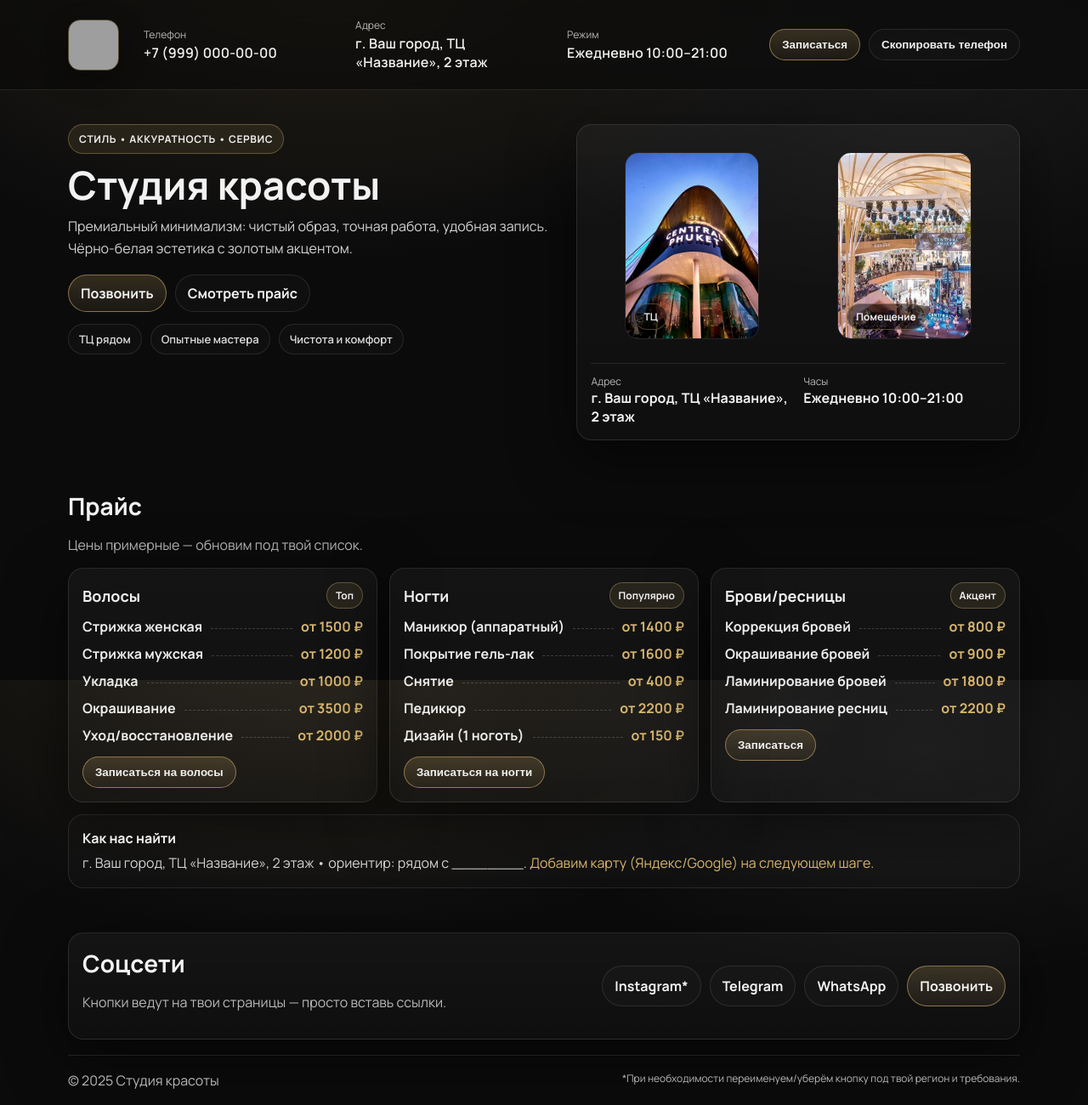
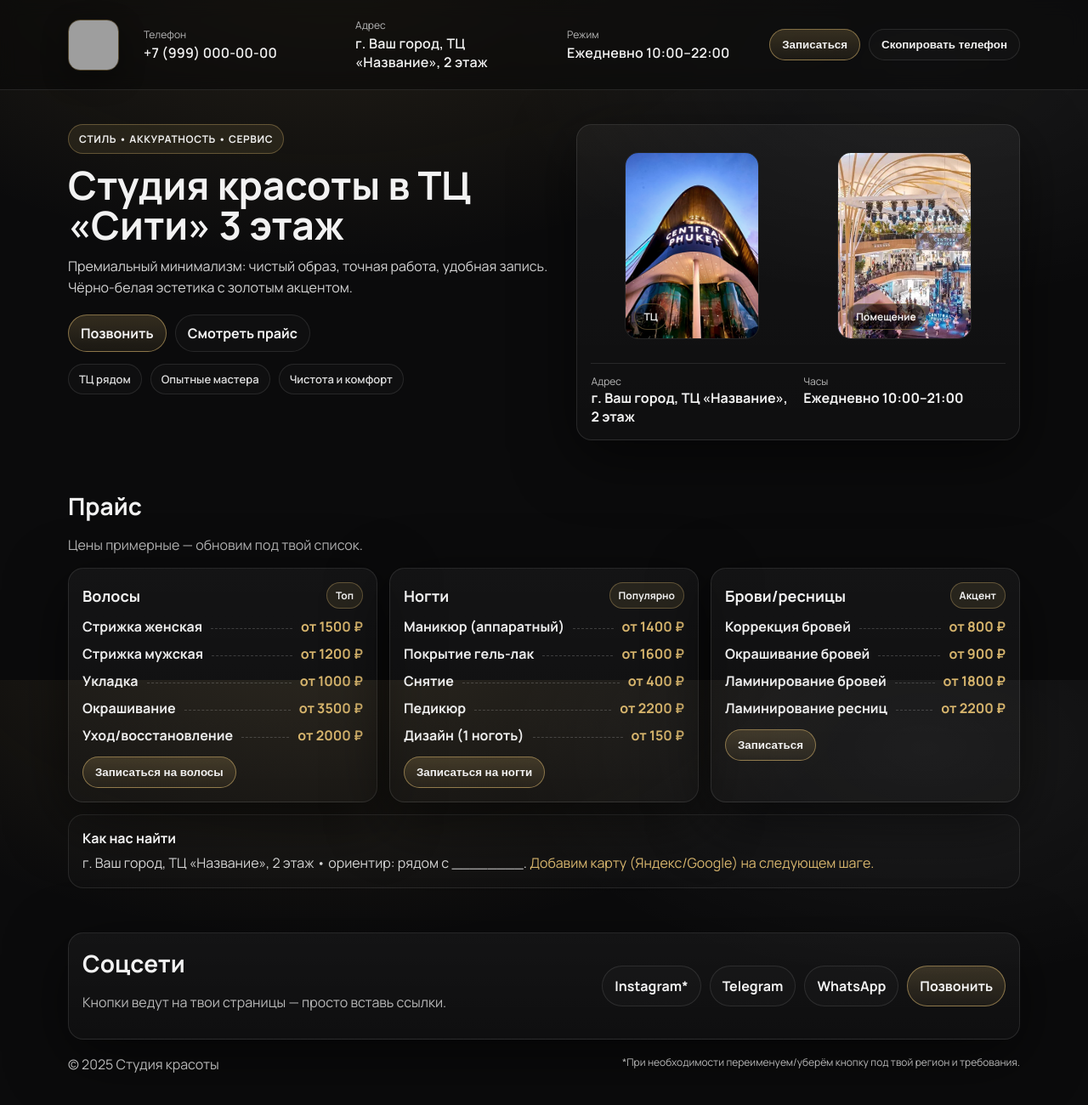
Before and after one commit to Kotovproj/beauty-landing, a plain HTML site: page beauty-landing/index.html in a window 1280 px wide. Shown: the whole page at 85% size. Drawn offline with Linux system fonts and the light colour scheme; grey boxes are pictures that could not be loaded.

Commit message:
удалил полоску снизу

```diff
--- a/beauty-landing/index.html
+++ b/beauty-landing/index.html
@@ -31,7 +31,7 @@
 
         <div class="meta">
           <div class="meta__label">Режим</div>
-          <div class="meta__value">Ежедневно 10:00–21:00</div>
+          <div class="meta__value">Ежедневно 10:00–22:00</div>
         </div>
 
         <div class="topbar__cta">
@@ -48,7 +48,7 @@
       <div class="container hero__grid">
         <div class="hero__text">
           <div class="badge">СТИЛЬ • АККУРАТНОСТЬ • СЕРВИС</div>
-          <h1 class="h1">Студия красоты</h1>
+          <h1 class="h1">Студия красоты в ТЦ «Сити» 3 этаж</h1>
           <p class="lead">
             Премиальный минимализм: чистый образ, точная работа, удобная запись.
             Чёрно-белая эстетика с золотым акцентом.
@@ -187,7 +187,6 @@
         </div>
 
         <footer class="footer">
-          <div class="footer__line"></div>
           <div class="footer__grid">
             <div class="muted">© <span id="year"></span> Студия красоты</div>
             <div class="muted small">
```
